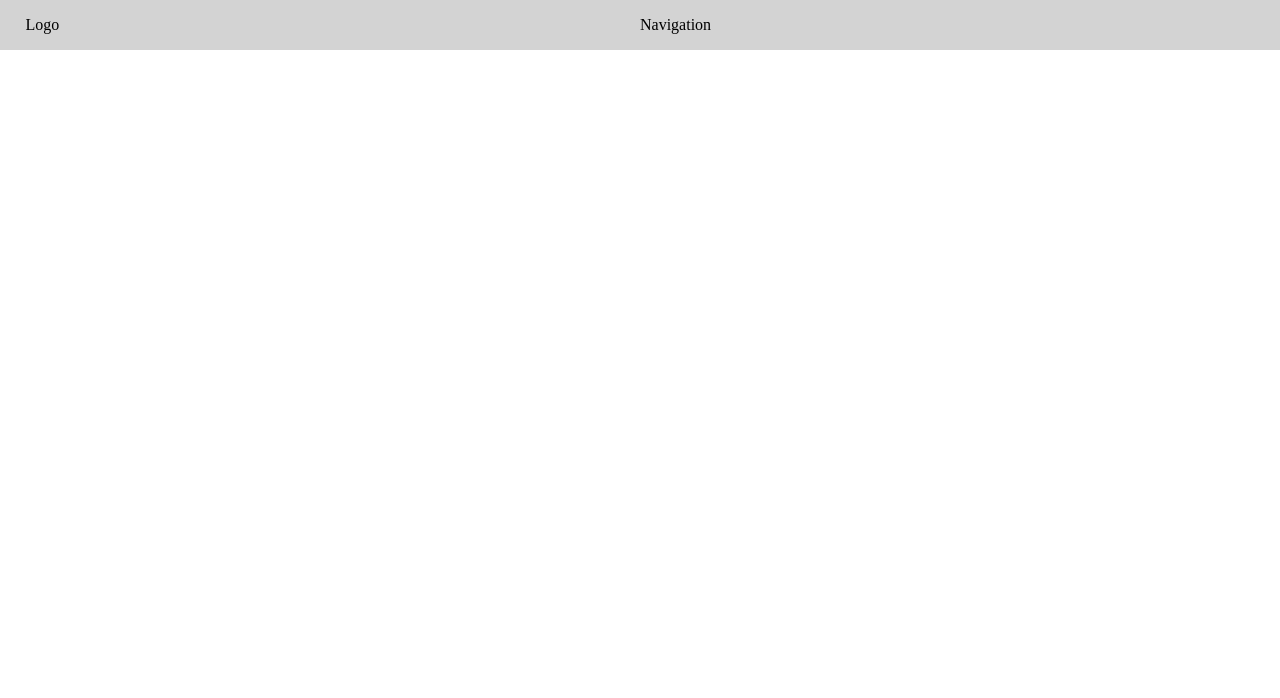
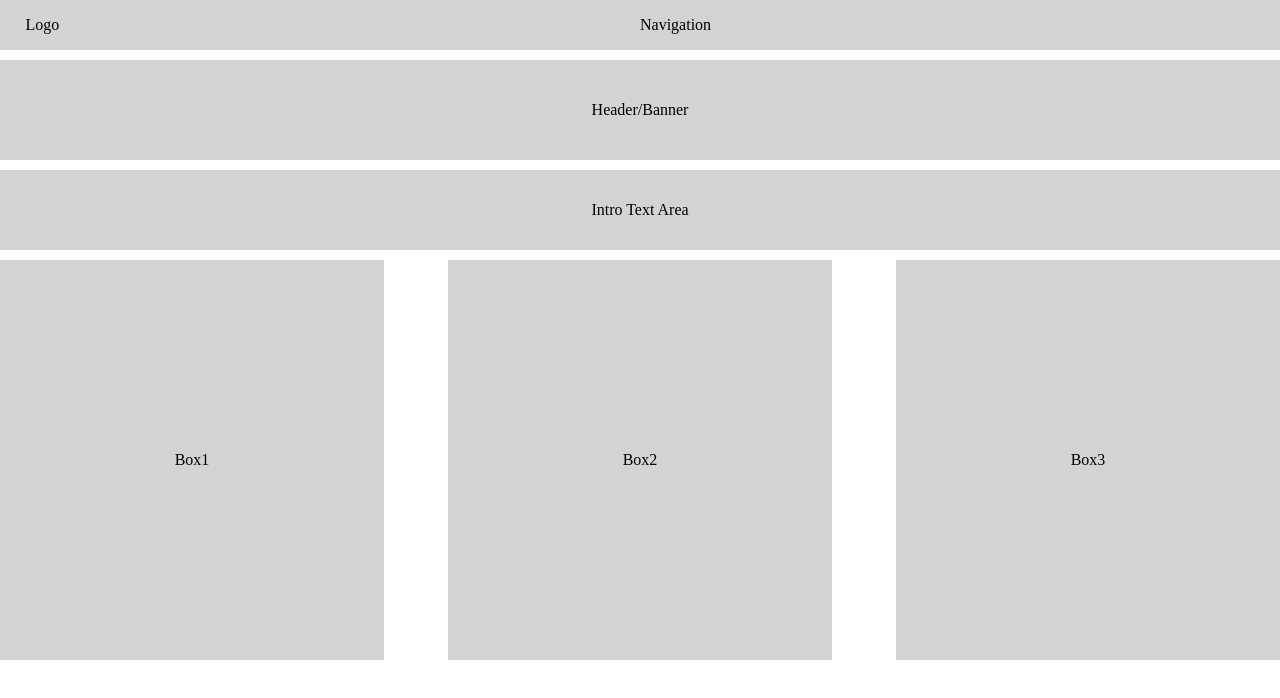
Before and after one commit to TJBaumgartner/dogwebsite, a plain HTML site: page index.html in a window 1280 px wide. Drawn offline with Linux system fonts and the light colour scheme.

Commit message:
Created 3 boxes

```diff
--- a/index.html
+++ b/index.html
@@ -7,7 +7,7 @@
     </head>
     <body>
 
-    <div id="logo-nav-div">
+    <div id="logo-nav-div" class="clearfix">
             <div id="logo-div">
              Logo
             </div>
@@ -15,5 +15,22 @@
                 Navigation
             </div>
     </div>
+    <div id="header-banner-div">
+        Header/Banner
+    </div>
+    <div id="intro-div">
+        Intro Text Area
+    </div>
+    <div id="main-div" class="clearfix">
+        <div class="box">
+            Box1
+        </div>
+        <div class="box">
+            Box2
+        </div>
+        <div class="box">
+            Box3
+        </div>
+    </div>
     </body>
 </html>
--- a/styles.css
+++ b/styles.css
@@ -9,6 +9,7 @@
     width:100%;
     min-height: 50px;
     background-color:lightgray;
+    margin-bottom:10px;
 }
 
 #logo-div{
@@ -31,3 +32,39 @@
     display:block;
     clear:both;
 }
+
+#header-banner-div{
+    width:100%;
+    min-height:100px;
+    background-color: lightgray;
+    text-align: center;
+    line-height: 100px;
+    margin-bottom: 10px;
+}
+
+#intro-div{
+    width:100%;
+    min-height:80px;
+    background-color: lightgray;
+    text-align: center;
+    line-height: 80px;
+    margin-bottom: 10px;
+}
+
+#main-div{
+    width: 100%;
+    min-height: 400px;
+}
+
+#main-div .box{
+    width:30%;
+    min-height: 400px;
+    background-color: lightgray;
+    float:left;
+    text-align: center;
+    line-height: 400px;
+}
+#main-div .box:nth-child(2){
+    margin-left: 5%;
+    margin-right: 5%;
+}
```
